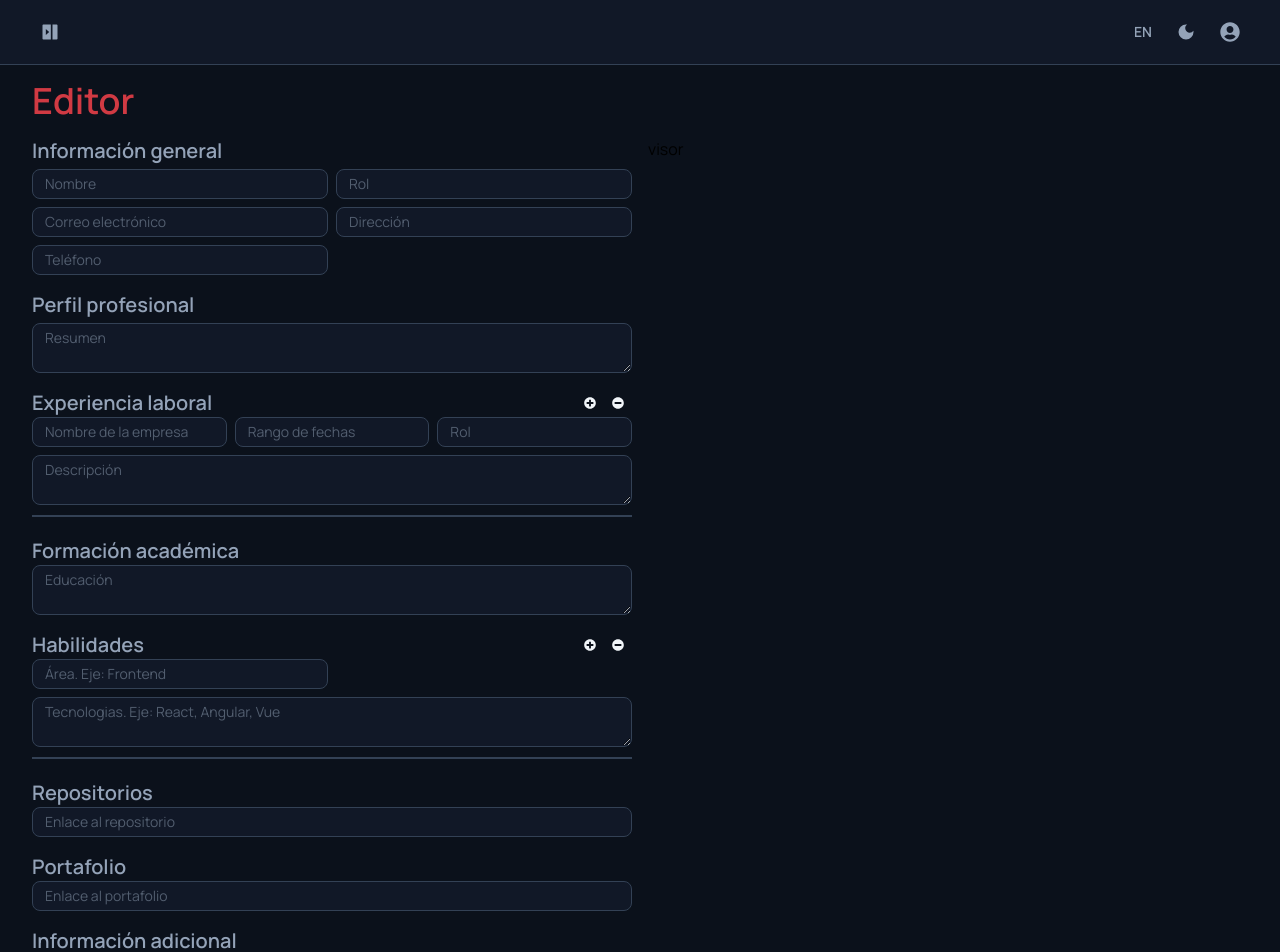
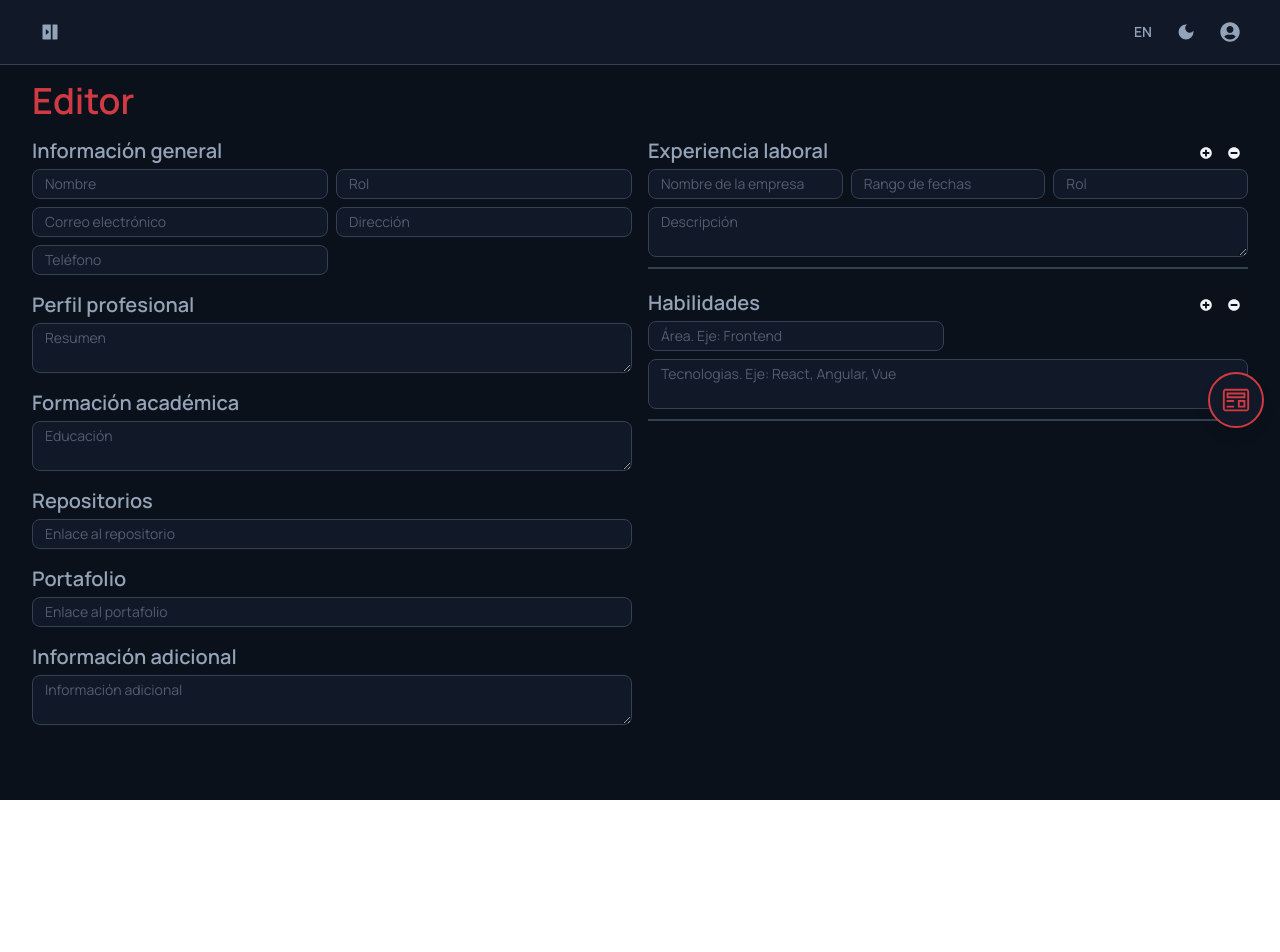
Before and after one commit to cr-gcc/career-stack, a React (Vite) app: page /editor in a window 1280 px wide. Shown: the top 952 px of the page. After the commit the page ends 800 px from the top, so only its background shows below. Built offline with nearby package versions, Linux system fonts and the light colour scheme.

Commit message:
Reajustes del editor

```diff
--- a/src/domains/admin/pages/EditorPage.tsx
+++ b/src/domains/admin/pages/EditorPage.tsx
@@ -2,6 +2,7 @@ import { useTranslation } from "react-i18next";
 import { InputLabelIcon } from "@components/ui/InputLabelIcon";
 import { ButtonIcon } from "@components/ui/ButtonIcon";
 import { FaPlusCircle, FaMinusCircle } from "react-icons/fa";
+import { VscPreview } from "react-icons/vsc";
 
 export function EditorPage() {
     const { t } = useTranslation();
@@ -29,9 +30,35 @@ export function EditorPage() {
                             <textarea className="w-full rounded-lg border border-border bg-surface px-3 py-1 focus:outline-none focus:border-primary focus:ring-1 focus:ring-primary transition-colors text-tp placeholder:text-ts/50 text-sm" placeholder={t('editor.fields.summary')}></textarea>
                         </div>
                     </div>
+                    <div id="editor-section-education" className="mb-2">
+                        <h5 className="h5 text-ts mb-1">{t('editor.sections.education')}</h5>
+                        <div className="flex flex-col gap-1 sm:gap-2 w-full">
+                            <textarea className="w-full rounded-lg border border-border bg-surface px-3 py-1 focus:outline-none focus:border-primary focus:ring-1 focus:ring-primary transition-colors text-tp placeholder:text-ts/50 text-sm" placeholder={t('editor.fields.education')}></textarea>
+                        </div>
+                    </div>
+                    <div id="editor-section-repositories" className="mb-2">
+                        <h5 className="h5 text-ts mb-1">{t('editor.sections.repositories')}</h5>
+                        <div className="flex flex-col gap-1 sm:gap-2 w-full">
+                            <InputLabelIcon type="text" placeholder={t('editor.fields.repositoryLink')} className="w-full text-sm" />
+                        </div>
+                    </div>
+                    <div id="editor-section-portfolio" className="mb-2">
+                        <h5 className="h5 text-ts mb-1">{t('editor.sections.portfolio')}</h5>
+                        <div className="flex flex-col gap-1 sm:gap-2 w-full">
+                            <InputLabelIcon type="text" placeholder={t('editor.fields.portfolioLink')} className="w-full text-sm" />
+                        </div>
+                    </div>
+                    <div id="editor-section-extra-info">
+                        <h5 className="h5 text-ts mb-1">{t('editor.sections.extraInfo')}</h5>
+                        <div className="flex flex-col gap-1 sm:gap-2 w-full">
+                            <textarea className="w-full rounded-lg border border-border bg-surface px-3 py-1 focus:outline-none focus:border-primary focus:ring-1 focus:ring-primary transition-colors text-tp placeholder:text-ts/50 text-sm" placeholder={t('editor.fields.extraInfo')}></textarea>
+                        </div>
+                    </div>
+                </div>
+                <div className="flex flex-col gap-1 sm:gap-2 w-full">
                     <div id="editor-section-work-experiences" className="mb-2">
-                        <div className="flex justify-between w-full">
-                            <h5 className="h5 text-ts">{t('editor.sections.workExperiences')}</h5>
+                        <div className="flex justify-between items-center w-full">
+                            <h5 className="h5 text-ts mb-1">{t('editor.sections.workExperiences')}</h5>
                             <div className="flex">
                                 <ButtonIcon icon={<FaPlusCircle />} className="text-xs text-emphasis" />
                                 <ButtonIcon icon={<FaMinusCircle />} className="text-xs text-emphasis" />
@@ -47,15 +74,9 @@ export function EditorPage() {
                         </div>
                         <hr className="border-b border-border my-1" />
                     </div>
-                    <div id="editor-section-education" className="mb-2">
-                        <h5 className="h5 text-ts">{t('editor.sections.education')}</h5>
-                        <div className="flex flex-col gap-1 sm:gap-2 w-full">
-                            <textarea className="w-full rounded-lg border border-border bg-surface px-3 py-1 focus:outline-none focus:border-primary focus:ring-1 focus:ring-primary transition-colors text-tp placeholder:text-ts/50 text-sm" placeholder={t('editor.fields.education')}></textarea>
-                        </div>
-                    </div>
                     <div id="editor-section-skills" className="mb-2">
-                        <div className="flex justify-between w-full">
-                            <h5 className="h5 text-ts">{t('editor.sections.skills')}</h5>
+                        <div className="flex justify-between items-center w-full">
+                            <h5 className="h5 text-ts mb-1">{t('editor.sections.skills')}</h5>
                             <div className="flex">
                                 <ButtonIcon icon={<FaPlusCircle />} className="text-xs text-emphasis" />
                                 <ButtonIcon icon={<FaMinusCircle />} className="text-xs text-emphasis" />
@@ -69,28 +90,12 @@ export function EditorPage() {
                         </div>
                         <hr className="border-b border-border my-1" />
                     </div>
-                    <div id="editor-section-repositories" className="mb-2">
-                        <h5 className="h5 text-ts">{t('editor.sections.repositories')}</h5>
-                        <div className="flex flex-col gap-1 sm:gap-2 w-full">
-                            <InputLabelIcon type="text" placeholder={t('editor.fields.repositoryLink')} className="w-full text-sm" />
-                        </div>
-                    </div>
-                    <div id="editor-section-portfolio" className="mb-2">
-                        <h5 className="h5 text-ts">{t('editor.sections.portfolio')}</h5>
-                        <div className="flex flex-col gap-1 sm:gap-2 w-full">
-                            <InputLabelIcon type="text" placeholder={t('editor.fields.portfolioLink')} className="w-full text-sm" />
-                        </div>
-                    </div>
-                    <div id="editor-section-extra-info">
-                        <h5 className="h5 text-ts">{t('editor.sections.extraInfo')}</h5>
-                        <div className="flex flex-col gap-1 sm:gap-2 w-full">
-                            <textarea className="w-full rounded-lg border border-border bg-surface px-3 py-1 focus:outline-none focus:border-primary focus:ring-1 focus:ring-primary transition-colors text-tp placeholder:text-ts/50 text-sm" placeholder={t('editor.fields.extraInfo')}></textarea>
-                        </div>
-                    </div>
                 </div>
-                <div>
-                    <p>visor</p>
-                </div>
+            </div>
+            <div className="fixed right-4 top-1/2 -translate-y-1/2 z-50">
+                <button className="flex items-center justify-center w-14 h-14 rounded-full bg-surface text-primary shadow-lg border-2 border-primary hover:bg-surface-hover hover:scale-105 transition-all cursor-pointer">
+                    <VscPreview className="text-3xl" />
+                </button>
             </div>
         </div>
     )
```
